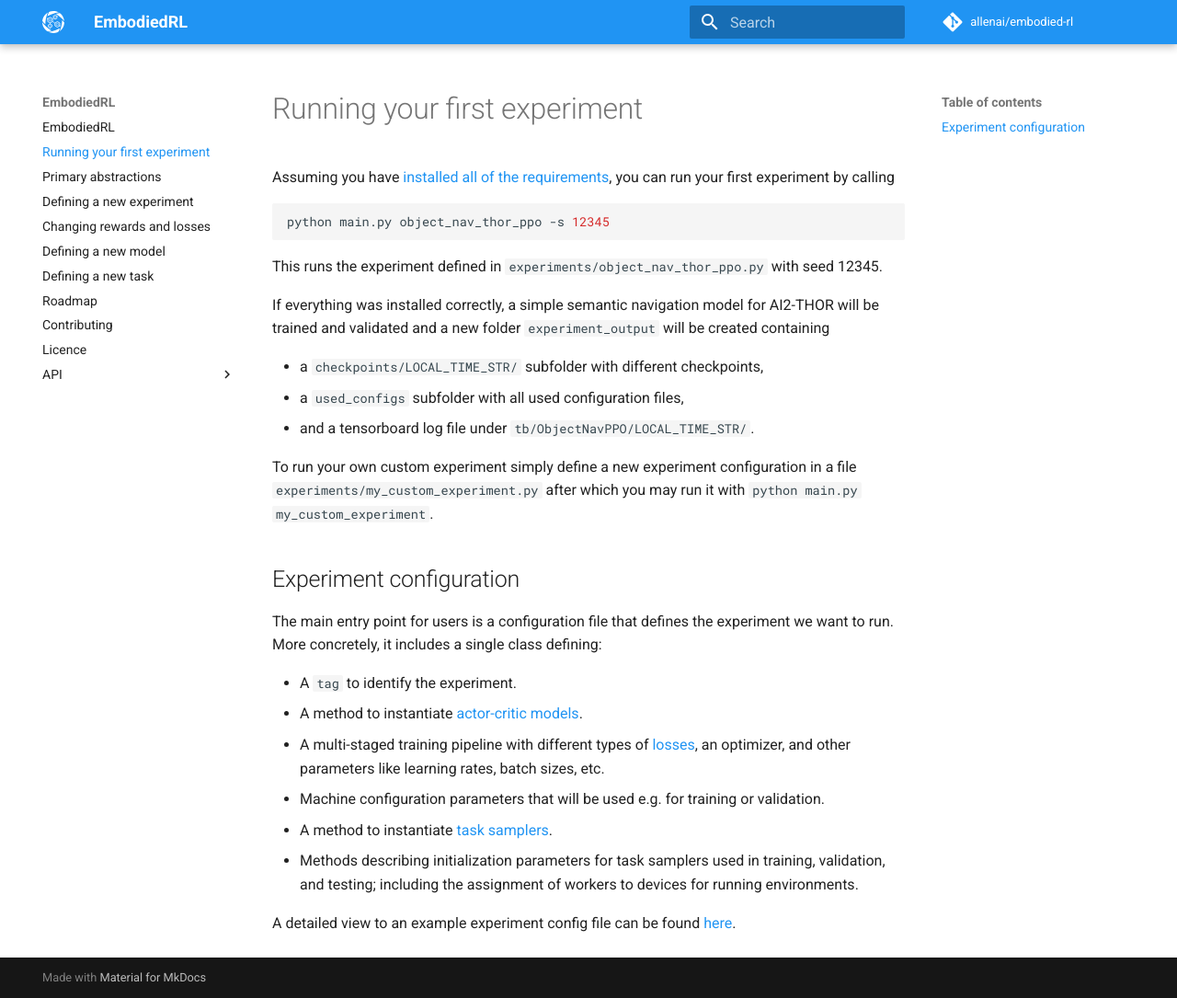
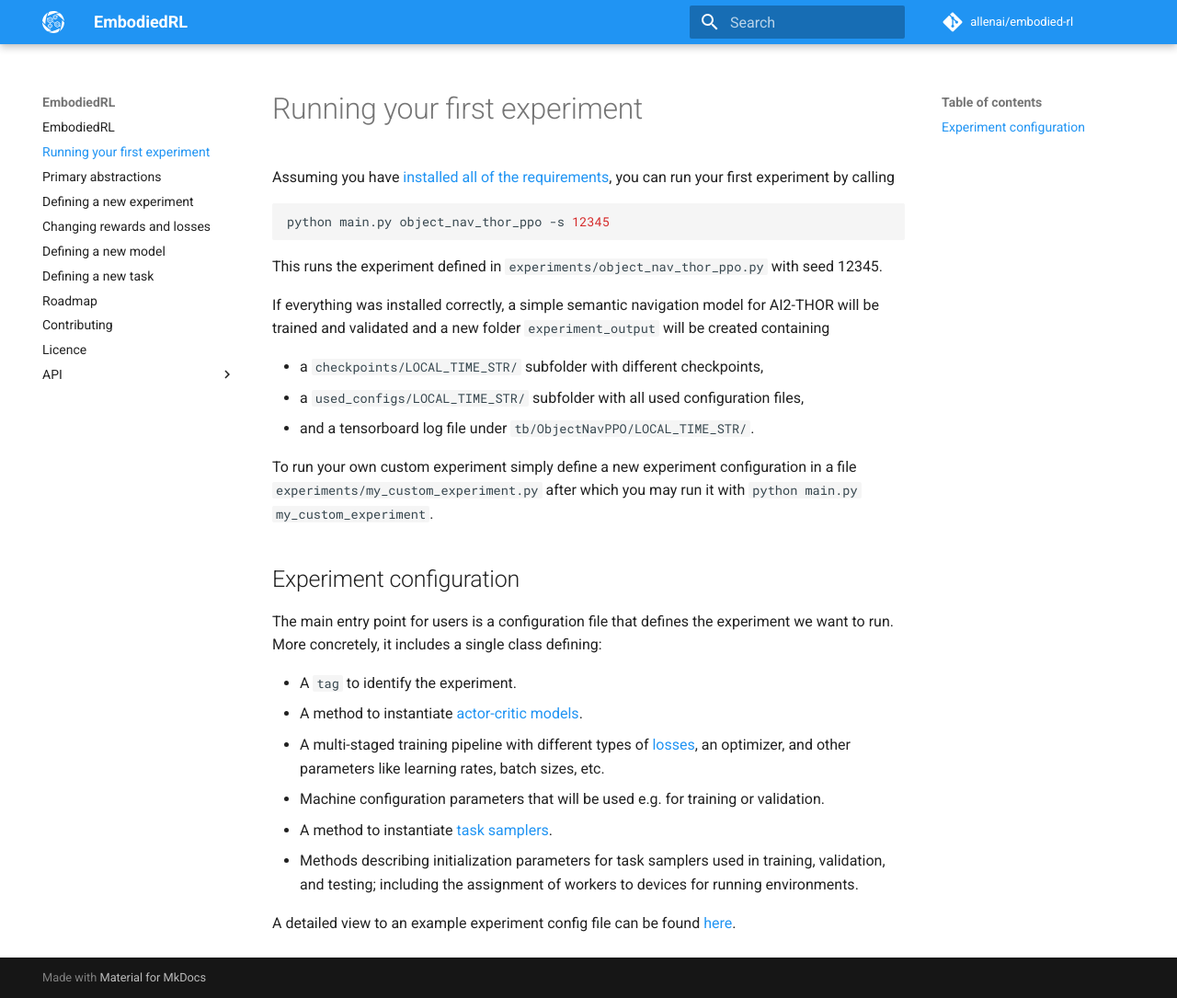
Before and after one commit to allenai/allenact, an MkDocs documentation site: the page built from docs/overview/running-your-first-experiment.md, in a window 1280 px wide and 1085 px high. Shown: the whole window at 92% size. Built offline with MkDocs 1.6.1 and Material for MkDocs 9.7.7, drawn with Linux system fonts in a browser that asks for light colours; comment, search, counter and statistics services are not loaded.

Commit message:
Minor fix in docs (experiment configs subfolder)

```diff
--- a/docs/overview/running-your-first-experiment.md
+++ b/docs/overview/running-your-first-experiment.md
@@ -11,7 +11,7 @@ If everything was installed correctly, a simple semantic navigation model for AI
 a new folder `experiment_output` will be created containing
 
 * a `checkpoints/LOCAL_TIME_STR/` subfolder with different checkpoints,
-* a `used_configs` subfolder with all used configuration files,
+* a `used_configs/LOCAL_TIME_STR/` subfolder with all used configuration files,
 * and a tensorboard log file under `tb/ObjectNavPPO/LOCAL_TIME_STR/`.
 
 To run your own custom experiment simply define a new experiment configuration in a file `
```
